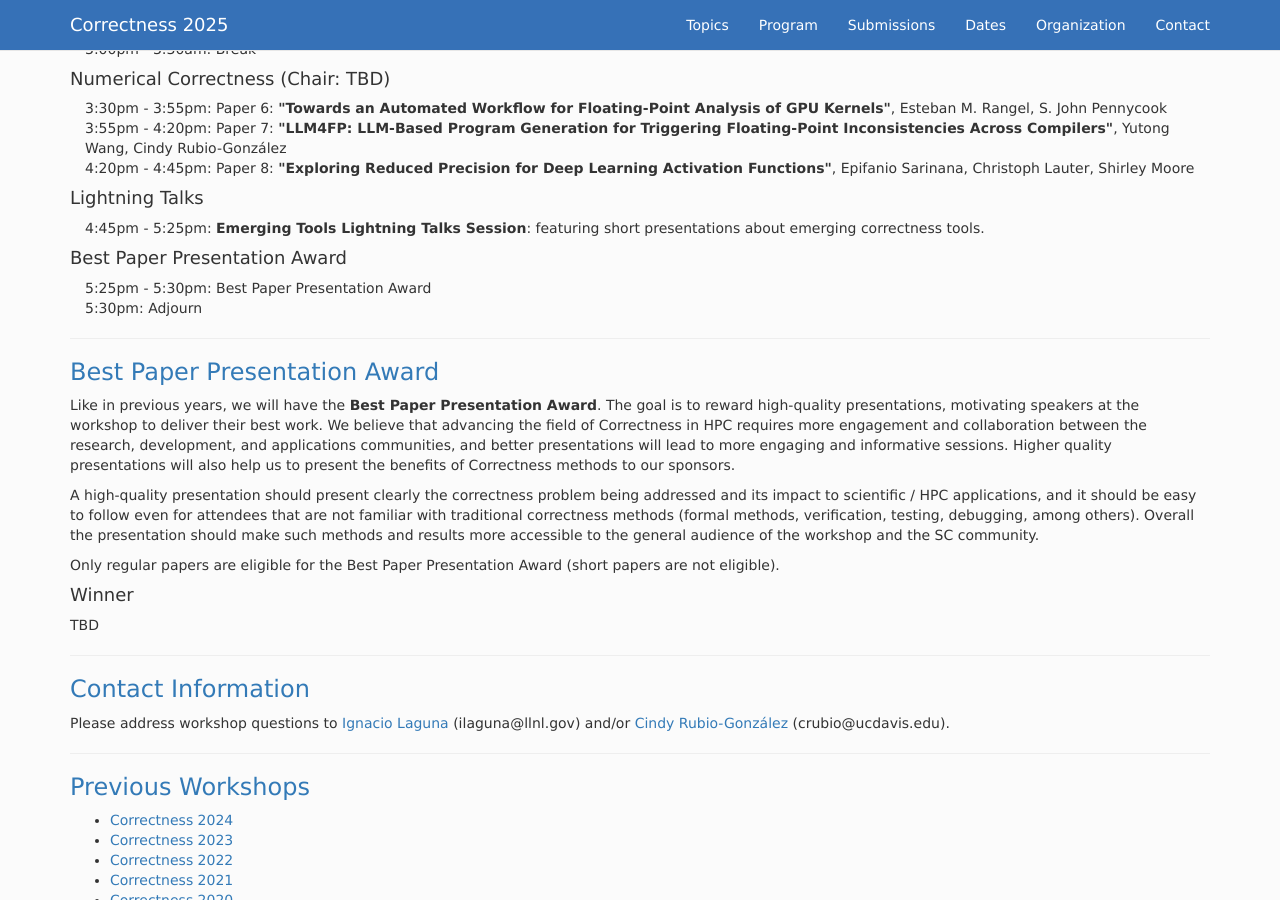
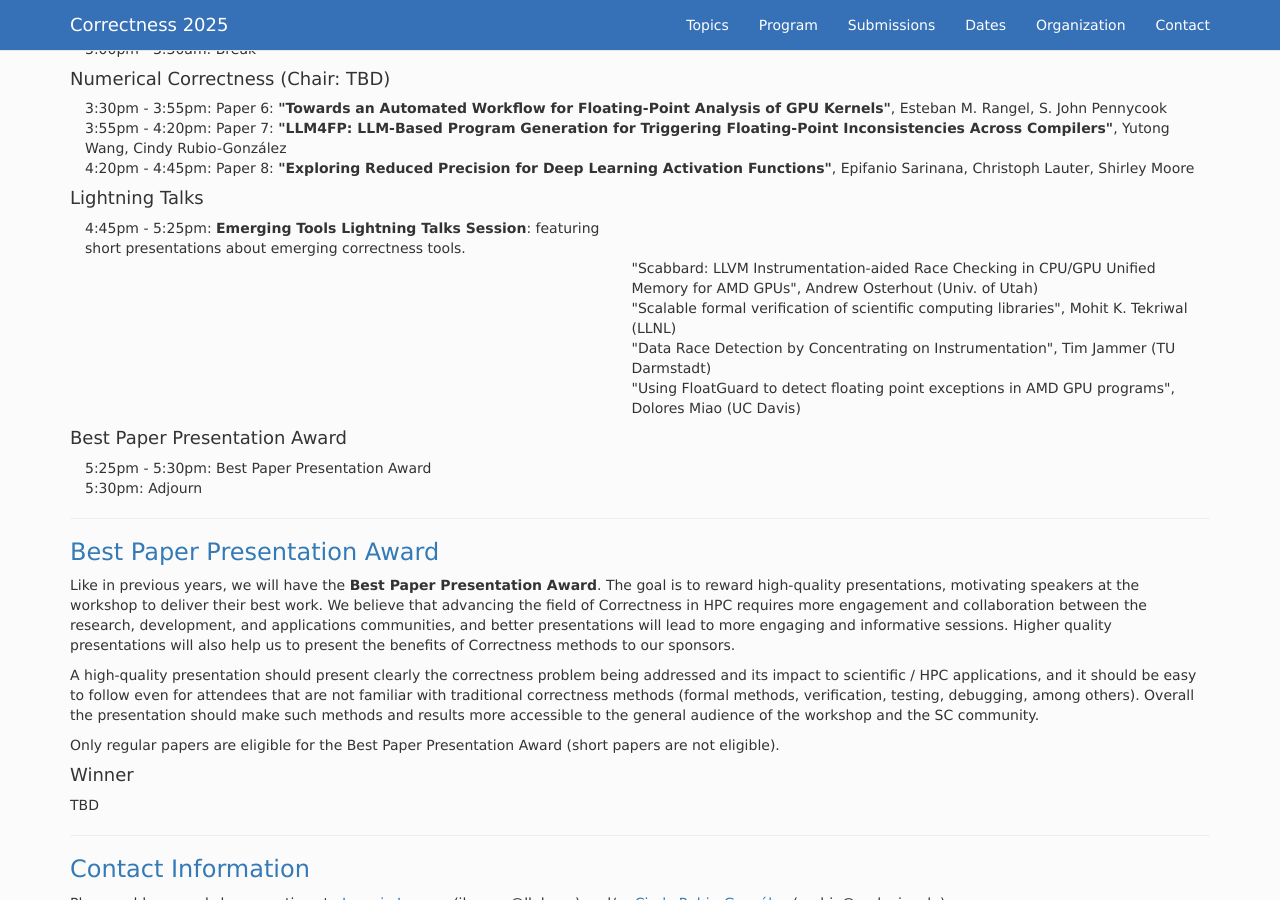
Before and after one commit to correctness-workshop/2025, a Jekyll site: the page built from index.md, in a window 1280 px wide and 900 px high, scrolled down 3508 px. Built offline with Jekyll 4.4.1, drawn with Linux system fonts in a browser that asks for light colours; nearby versions of some CDN libraries; the list of posts is cut into pages by our own code.

Commit message:
adding talks

```diff
--- a/index.md
+++ b/index.md
@@ -226,7 +226,13 @@ All time zones are AOE.
 
 #### Lightning Talks
 <table>
-<tr><td width="15">  </td> <td>4:45pm - 5:25pm: <b>Emerging Tools Lightning Talks Session</b>: featuring short presentations about emerging correctness tools. </td> </tr>
+<tr><td width="15">  </td> <td>4:45pm - 5:25pm: <b>Emerging Tools Lightning Talks Session</b>: featuring short presentations about emerging correctness tools. </td> <td>  </td></tr>
+
+<tr> <td width="15"> </td> <td>  </td> <td>"Scabbard: LLVM Instrumentation-aided Race Checking in CPU/GPU Unified Memory for AMD GPUs", Andrew Osterhout (Univ. of Utah)</td></tr>
+<tr> <td width="15"> </td> <td>  </td> <td>"Scalable formal verification of scientific computing libraries", Mohit K. Tekriwal (LLNL)</td></tr>
+<tr> <td width="15"> </td> <td>  </td> <td>"Data Race Detection by Concentrating on Instrumentation", Tim Jammer (TU Darmstadt)</td></tr>
+<tr> <td width="15"> </td> <td>  </td> <td>"Using FloatGuard to detect floating point exceptions in AMD GPU programs", Dolores Miao (UC Davis)</td></tr>
+
 </table>
 
 #### Best Paper Presentation Award
```
